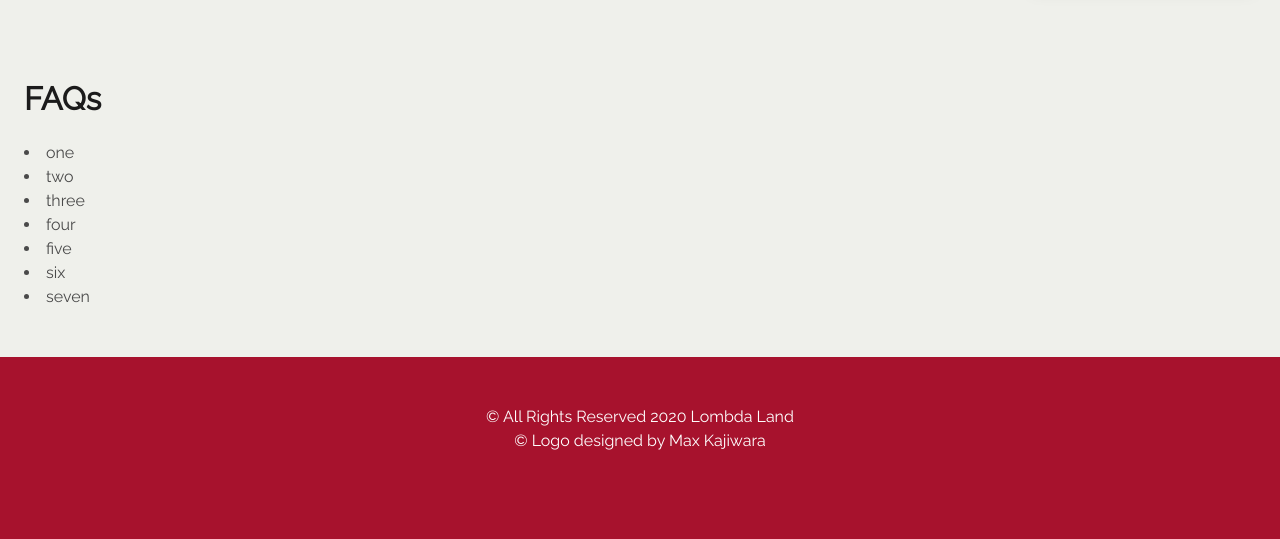
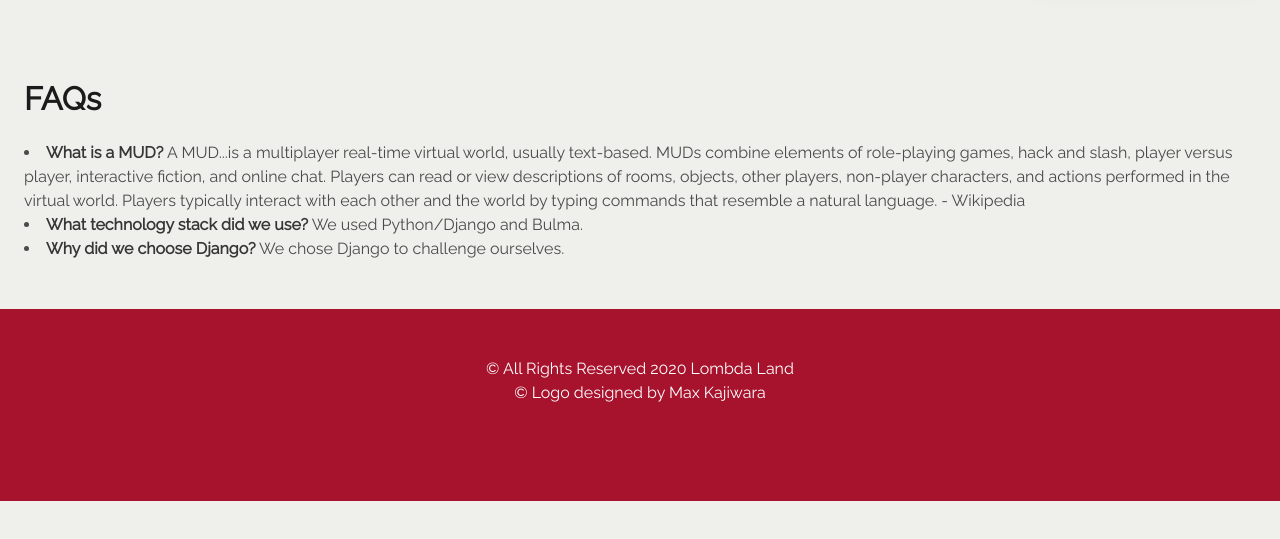
Before and after one commit to cs25-bw-team1922/landing_page_yo, a website: page index.html in a window 1280 px wide. Shown: the part 1420-1959 px from the top of the page. After the commit the page ends 1921 px from the top, so only its background shows below. Drawn offline with Linux system fonts and the light colour scheme.

Commit message:
added FAQs

```diff
--- a/index.html
+++ b/index.html
@@ -176,13 +176,9 @@
         <section class="section" id="FAQs">
             <h1 class="title is-dark">FAQs</h1>
             <dl>
-                <li>one</li>
-                <li>two</li>
-                <li>three</li>
-                <li>four</li>
-                <li>five</li>
-                <li>six</li>
-                <li>seven</li>
+                <li><strong>What is a MUD?</strong> A MUD...is a multiplayer real-time virtual world, usually text-based. MUDs combine elements of role-playing games, hack and slash, player versus player, interactive fiction, and online chat. Players can read or view descriptions of rooms, objects, other players, non-player characters, and actions performed in the virtual world. Players typically interact with each other and the world by typing commands that resemble a natural language. - Wikipedia</li>
+                <li><strong>What technology stack did we use?</strong> We used Python/Django and Bulma.</li>
+                <li><strong>Why did we choose Django?</strong> We chose Django to challenge ourselves.</li>
             </dl>
         </section>
         <footer class="footer">
```
